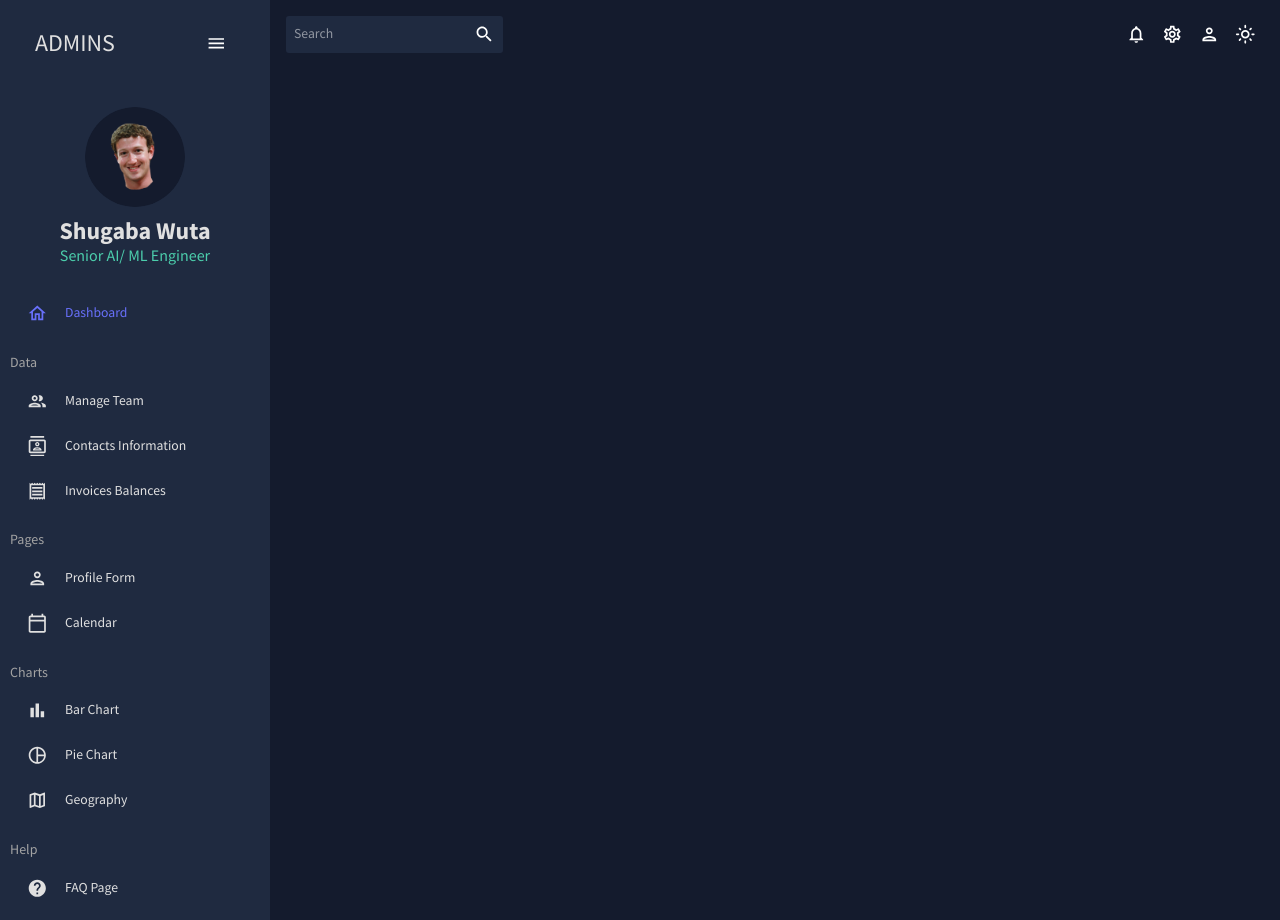
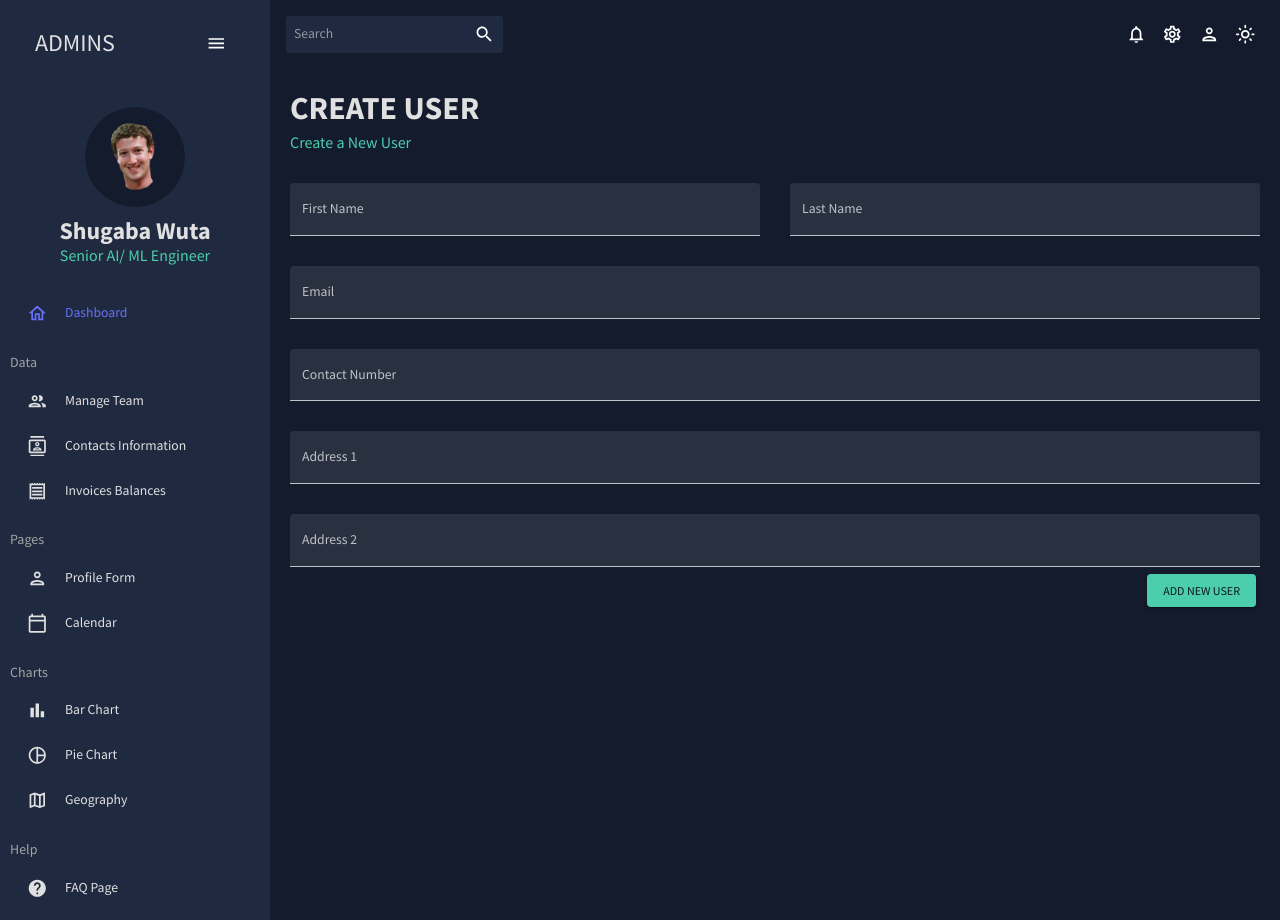
Before and after one commit to Shugaba-Wuta/react-dashboard, a React (Create React App) app: page /form in a window 1280 px wide. Built offline with nearby package versions, Linux system fonts and the light colour scheme.

Commit message:
add user form complete

```diff
--- a/src/App.js
+++ b/src/App.js
@@ -9,7 +9,7 @@
 import Contacts from "./scenes/contacts";
 // import Bar from "./scenes/bar";
 // import Pie from "./scenes/pie";
-// import Form from "./scenes/form";
+import Form from "./scenes/form";
 // import Line from "./scenes/line";
 // import Geography from "./scenes/geography"
 // import FAQ from "./scenes/faq";
@@ -37,7 +37,7 @@
               <Route path="/contacts" element={<Contacts />} />
               {/* <Route path="/bar" element={<Bar />} /> */}
               {/* <Route path="/pie" element={<Pie />} /> */}
-              {/* <Route path="/form" element={<Form />} /> */}
+              <Route path="/form" element={<Form />} />
               {/* <Route path="/calendar" element={<Calendar />} /> */}
               {/* <Route path="/line" element={<Line />} /> */}
               {/* <Route path="/geography" element={<Geography />} /> */}
--- /dev/null
+++ b/src/scenes/form/index.jsx
@@ -0,0 +1,168 @@
+import { Box, Button, TextField } from "@mui/material";
+import { Formik } from "formik";
+import * as yup from "yup";
+import useMediaQuery from "@mui/material/useMediaQuery";
+import Header from "../../components/Header";
+
+const Form = () => {
+  const initialValues = {
+    firstName: "",
+    lastName: "",
+    email: "",
+    contact: "",
+    address1: "",
+    address2: "",
+  };
+  const emailRegexPattern =
+    /^[a-zA-Z0-9.!#$%&'*+/=?^_`{|}~-]+@[a-zA-Z0-9-]+(?:\.[a-zA-Z0-9-]+)*$/;
+  const phoneRegexPattern =
+    /^(\+\d{1,2}\s?)?\(?\d{3}\)?[\s.-]?\d{3}[\s.-]?\d{4}$/;
+  const userSchema = yup.object().shape({
+    firstName: yup.string().required("required"),
+    lastName: yup.string().required("required"),
+    email: yup
+      .string()
+      .matches(emailRegexPattern, "Invalid email")
+      .required("required"),
+    contact: yup
+      .string()
+      .matches(phoneRegexPattern, "Invalid phone number")
+      .required("required"),
+    address1: yup.string().required("required"),
+    address2: yup.string().required("required"),
+  });
+  const handleFormSubmit = (values) => {
+    // e.preventDefault();
+    console.log(values);
+  };
+  const isNonMobile = useMediaQuery("(max-width:600px)");
+  return (
+    <Box m={"20px"}>
+      <Header title="CREATE USER" subtitle="Create a New User"></Header>
+      <Formik
+        onSubmit={handleFormSubmit}
+        initialValues={initialValues}
+        validationSchema={userSchema}
+      >
+        {({
+          values,
+          errors,
+          touched,
+          handleBlur,
+          handleChange,
+          handleSubmit,
+        }) => (
+          <form onSubmit={handleSubmit}>
+            <Box
+              display={"grid"}
+              gap="30px"
+              gridTemplateColumns={"repeat(4, minmax(0, 1fr))"}
+              sx={{
+                "& > div": {
+                  gridColumn: isNonMobile && "span 4",
+                },
+              }}
+            >
+              {/* firstName text field */}
+              <TextField
+                fullWidth
+                variant="filled"
+                type="text"
+                label="First Name"
+                onBlur={handleBlur}
+                onChange={handleChange}
+                value={values.firstName}
+                name="firstName"
+                error={!!touched.firstName && !!errors.firstName}
+                helperText={touched.firstName && errors.firstName}
+                sx={{ gridColumn: "span 2" }}
+              />
+              {/* lastName text field */}
+              <TextField
+                fullWidth
+                variant="filled"
+                type="text"
+                label="Last Name"
+                onBlur={handleBlur}
+                onChange={handleChange}
+                value={values.lastName}
+                name="lastName"
+                error={!!touched.lastName && !!errors.lastName}
+                helperText={touched.lastName && errors.lastName}
+                sx={{ gridColumn: "span 2" }}
+              />
+              {/* email text field */}
+              <TextField
+                fullWidth
+                variant="filled"
+                type="email"
+                label="Email"
+                onBlur={handleBlur}
+                onChange={handleChange}
+                value={values.email}
+                name="email"
+                error={!!touched.email && !!errors.email}
+                helperText={touched.email && errors.email}
+                sx={{ gridColumn: "span 4" }}
+              />
+              {/* contact form field */}
+              <TextField
+                fullWidth
+                variant="filled"
+                type="text"
+                label="Contact Number"
+                onBlur={handleBlur}
+                onChange={handleChange}
+                value={values.contact}
+                name="contact"
+                error={!!touched.contact && !!errors.contact}
+                helperText={touched.contact && errors.contact}
+                sx={{ gridColumn: "span 4" }}
+              />
+              {/* address1 form field */}
+              <TextField
+                fullWidth
+                variant="filled"
+                type="text"
+                label="Address 1"
+                onBlur={handleBlur}
+                onChange={handleChange}
+                value={values.address1}
+                name="address1"
+                error={!!touched.address1 && !!errors.address1}
+                helperText={touched.address1 && errors.address1}
+                sx={{ gridColumn: "span 4" }}
+              />
+              {/* address2 form field */}
+              <TextField
+                fullWidth
+                variant="filled"
+                type="text"
+                label="Address 2"
+                onBlur={handleBlur}
+                onChange={handleChange}
+                value={values.address2}
+                name="address2"
+                error={!!touched.address2 && !!errors.address2}
+                helperText={touched.address2 && errors.address2}
+                sx={{ gridColumn: "span 4" }}
+              />
+            </Box>
+            <Box
+              p={"2px 4px"}
+              display={"flex"}
+              justifyContent={"end"}
+              fontWeight={"bold"}
+              mt={"5px"}
+            >
+              <Button color="secondary" variant="contained" type="submit">
+                Add New User
+              </Button>
+            </Box>
+          </form>
+        )}
+      </Formik>
+    </Box>
+  );
+};
+export default Form;
```
